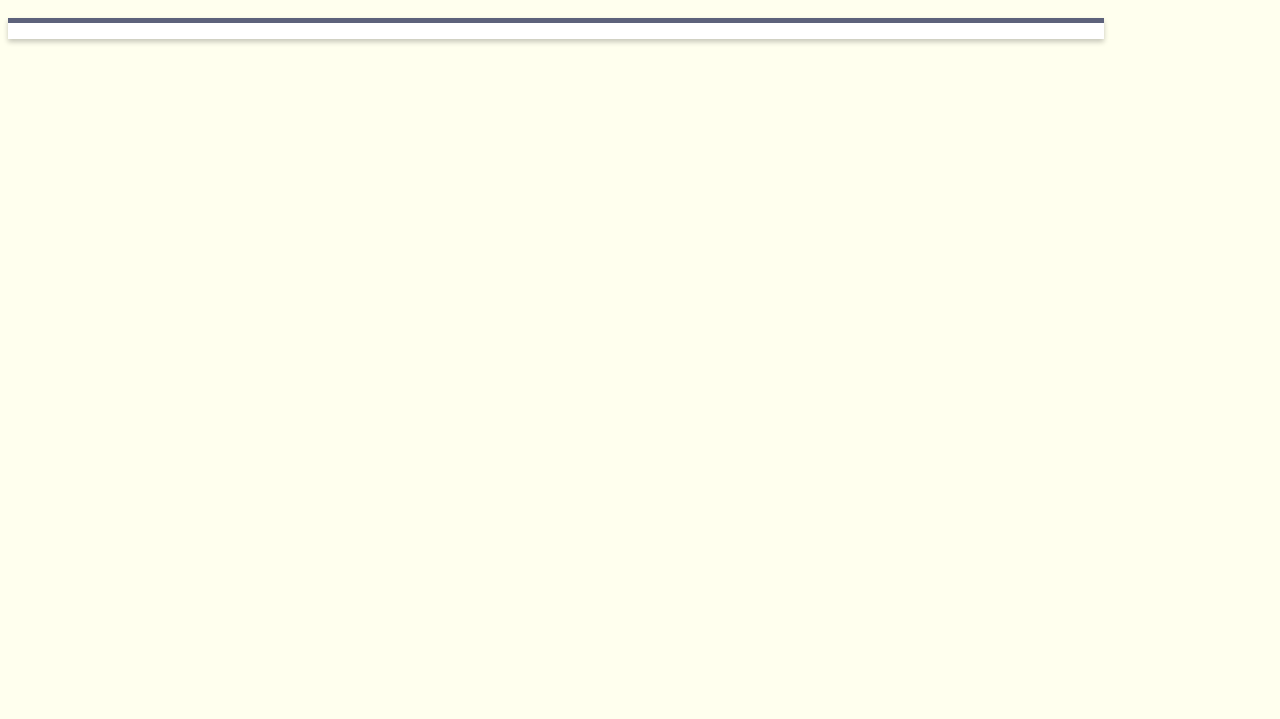
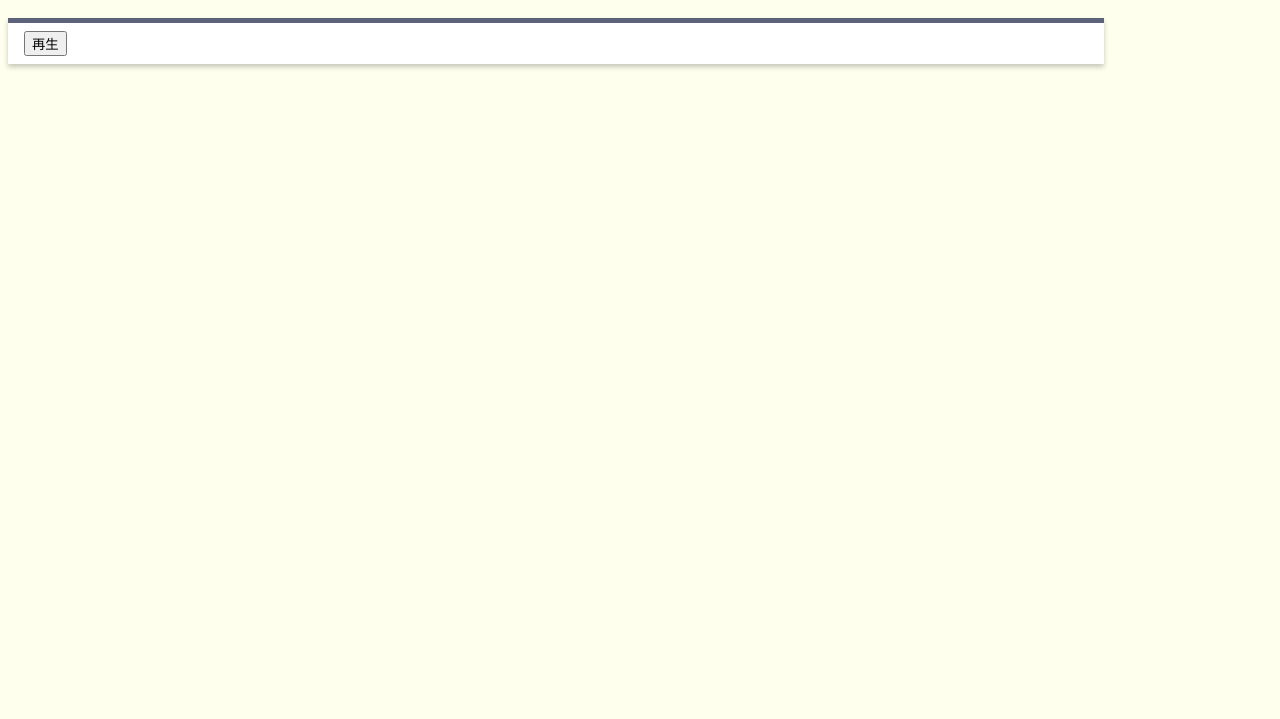
Before and after one commit to german-like/Boskoftol, a plain HTML site: page ボスコフトル音律.html in a window 1280 px wide. Shown: the part 81-800 px from the top of the page. Drawn offline with Linux system fonts and the light colour scheme.

Commit message:
Update ボスコフトル音律.html

```diff
--- a/ボスコフトル音律.html
+++ b/ボスコフトル音律.html
@@ -8,6 +8,7 @@
 <body>
     <h1>ドイツ好きの部屋</h1>
     <p class="content">
+        <button onclick="playScale()">再生</button>
       	<script rel="stylesheet" href="ボスコフトル音律.js"></script>
     </p>
 </body>
```
